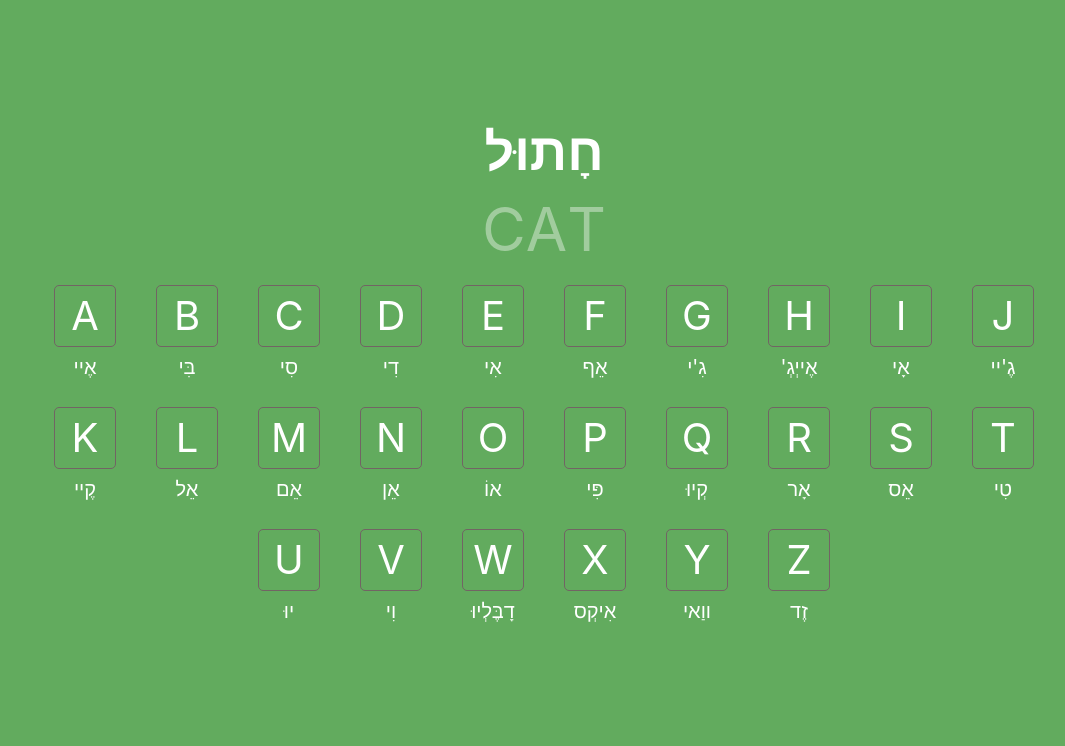
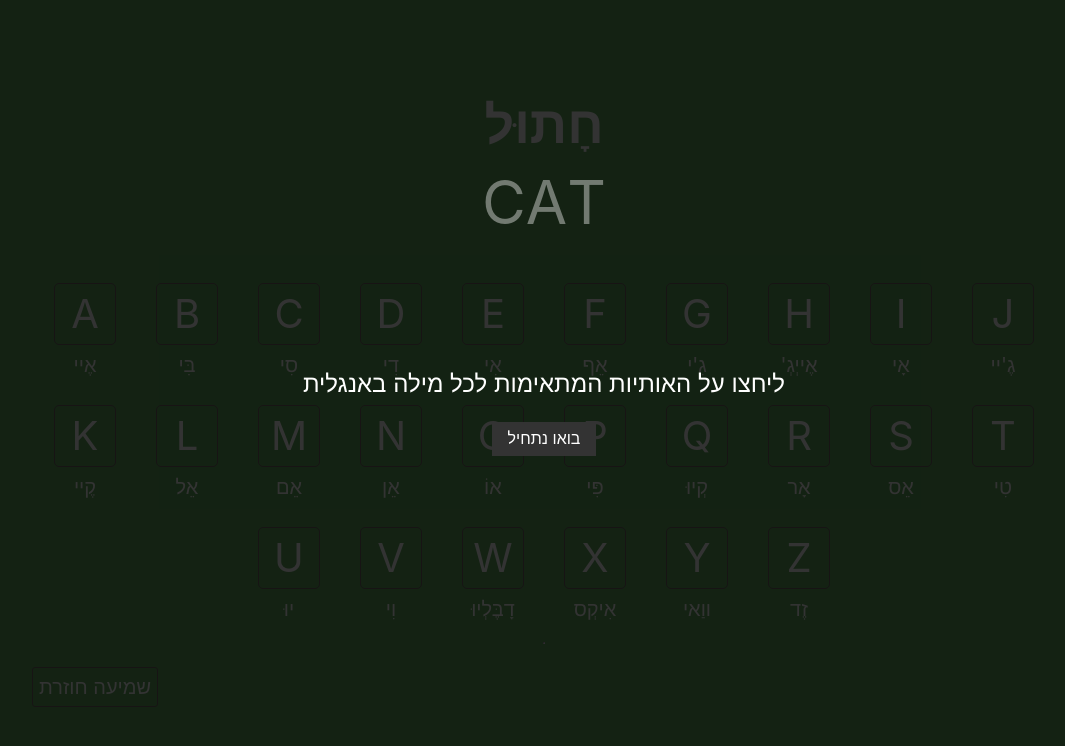
Before and after one commit to RoiHirsh/wordspeller, a React (Create React App) app: page / in a window 1280 px wide. Shown: the top 746 px of the page, without its empty margins (96-1161 px from the left). Built offline with nearby package versions, Linux system fonts and the light colour scheme.

Commit message:
saving after a fatal bug

```diff
--- a/src/App.css
+++ b/src/App.css
@@ -7,7 +7,6 @@
   min-height: 100vh;
   display: flex;
   flex-direction: column;
-  align-items: center;
   justify-content: center;
   font-size: calc(10px + 2vmin);
   color: white;
@@ -55,11 +54,15 @@
 
 .character-clicked {
   font-size: 60px;
-  color: white;
+  color:aqua;
 }
 
 .engWord {
   display: flex;
+  flex-direction: row;
+  align-items: center;
+  justify-content: center;
+  margin-bottom: 2%;
 }
 
 .pronunciation {
@@ -81,13 +84,14 @@
 .nextword {
   height: 40px;
   padding-top: 10px;
+  display: flex;
+  justify-content: space-between;
 }
 
-.nextwordbutton {
+.nextwordbutton, .hearagain {
   display: inline-block;
   background: #62ab5e;
   border: 1px solid rgb(114, 100, 100);
-  padding: 10px;
   border-radius: 3px;
   font-size: 20px;
   text-align: center;
@@ -96,7 +100,24 @@
 }
 
 .nextwordbutton:hover {
-  background: #f6f6f6;
+  color: #f6f6f6;
+  background: #62ab5e;
+}
+
+.hearagain {
+  float: left;
+  margin-left: 10%;
+}
+
+.hearagain:hover {
+  color: #62ab5e;
+  background: #ffffff;
+}
+
+.nextwordbutton {
+  float: right;
+  margin-right: 10%;
+  background-color: #ffffff;
   color: #62ab5e;
 }
 
@@ -122,3 +143,30 @@
     font-size: 30px;
   }
 }
+
+.overlay-popup {
+  position: fixed;
+  top: 0;
+  left: 0;
+  width: 100%;
+  height: 100%;
+  background-color: rgba(0, 0, 0, 0.8);
+  display: flex;
+  align-items: center;
+  justify-content: center;
+  flex-direction: column;
+}
+
+.overlay-popup p {
+  font-size: 24px;
+  color: white;
+}
+
+.overlay-popup button {
+  padding: 8px 16px;
+  font-size: 16px;
+  border: none;
+  background-color: #333;
+  color: white;
+  cursor: pointer;
+}
--- a/src/App.js
+++ b/src/App.js
@@ -2,7 +2,8 @@ import './App.css';
 import Keyboard from './keyboard';
 import { useState, useEffect } from 'react';
 
-const englishWords = [
+
+let englishWords = [
   { "CAT": "חָתוּל" },
   { "DOG": "כֶּלֶב" },
   { "BIRD": "צִפּוֹר" },
@@ -14,6 +15,13 @@ const englishWords = [
   { "PANDA": "פַּנְדָּה" },
   { "TIGER": "נָמֵר" }
   ];
+
+  englishWords = [
+    { "CAT": "חָתוּל" },
+    { "DOG": "כֶּלֶב" },
+    { "BIRD": "צִפּוֹר" }
+    ];
+
 const msg = new SpeechSynthesisUtterance();
 
 function Char(props) {
@@ -45,7 +53,7 @@ function EngWord(props) {
     const msgWordUp = new SpeechSynthesisUtterance();
     msgWordUp.text = engWord;
     window.speechSynthesis.speak(msgWordUp);
-  }, [count])
+  }, [engWord])
 
   return (
     <div className='engWord'>
@@ -73,6 +81,7 @@ function App() {
   let [charsClicked, setCharsClicked] = useState([]);
   const [count, setCount] = useState(0);
   const [showButton, setShowButton] = useState(false);
+  const [showOverlay, setShowOverlay] = useState(true);
 
   hebWord = englishWords[count][Object.keys(englishWords[count])[0]];
   engWord = Object.keys(englishWords[count])[0];
@@ -83,6 +92,7 @@ function App() {
     window.speechSynthesis.speak(msg);
     setShowButton(true);
   }
+
   useEffect(() => {
     if (compareLists(charsClicked, charsNotClicked)) {
       if (count === englishWords.length - 1) {
@@ -106,13 +116,36 @@ function App() {
     setShowButton(false)
   }
 
+  function removeOverlay() {
+    setShowOverlay(false);
+    const mesg = new SpeechSynthesisUtterance();
+    mesg.text = engWord;
+    window.speechSynthesis.speak(mesg)
+  }
+
+  function sayit() {
+    const mesg = new SpeechSynthesisUtterance();
+    mesg.text = engWord;
+    window.speechSynthesis.speak(mesg)
+  }
+
   return (
     <div className="App">
+      {showOverlay && (
+        <div className='overlay-popup'>
+          <p>ליחצו על האותיות המתאימות לכל מילה באנגלית</p>
+          <button onClick={removeOverlay}>בואו נתחיל</button>
+        </div>
+      )}
       <header className="App-header">
         <h1 className='hebWord'>{hebWord}</h1>
         <EngWord engWord={engWord} charSet={charsClicked} count={count}/>
         <Keyboard func={check} count={count} msg={msg}/>
-        <div className='nextword'>{ showButton && <button className='nextwordbutton' onClick={nextWord}>למילה הבאה</button>}</div>
+        <hr></hr>
+        <div className='nextword'>
+          {<button className='hearagain' onClick={sayit}>שמיעה חוזרת</button>}
+          { showButton && <button className='nextwordbutton' onClick={nextWord}>למילה הבאה</button>}
+        </div>
       </header>
     </div>
   );
```
